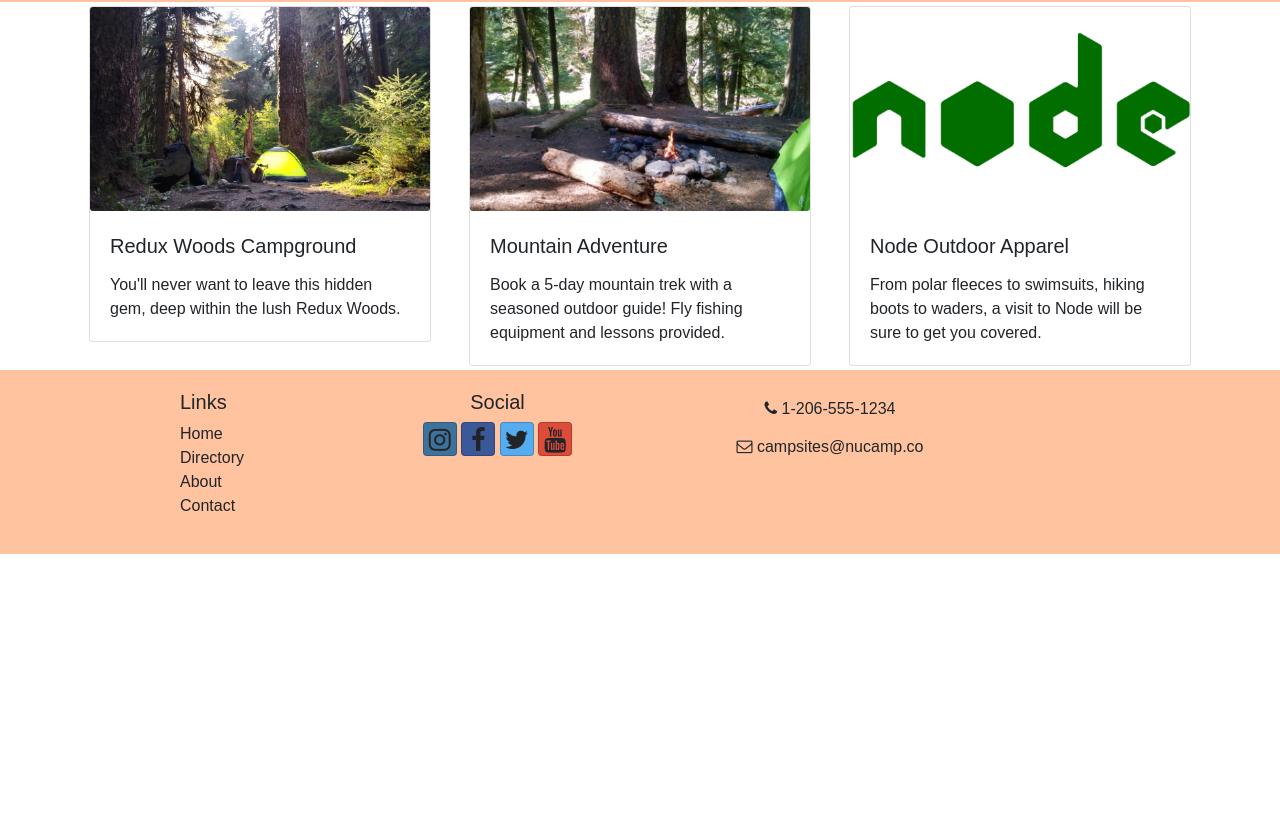
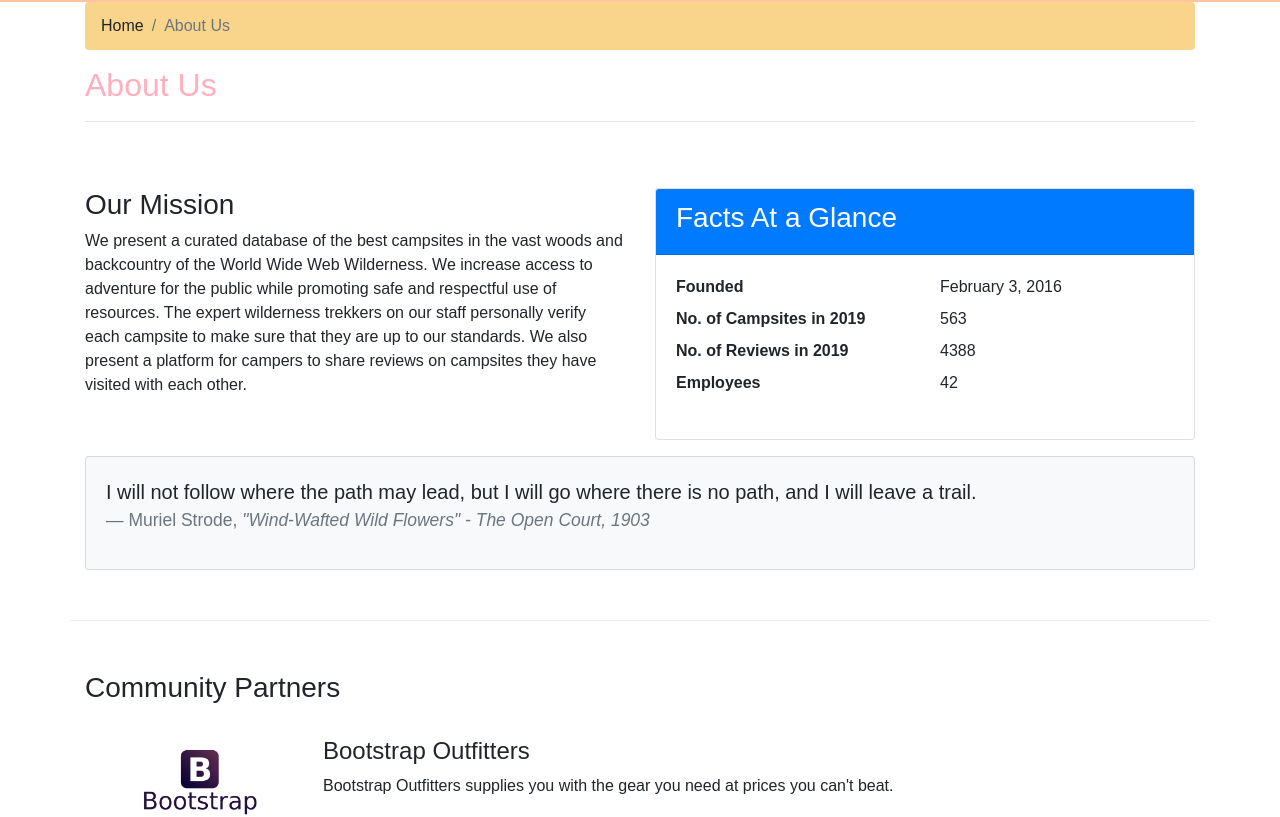
Before and after one commit to JoumanaLaude/nucamp-react-app, a React (Create React App) app: page /aboutus in a window 1280 px wide. Before the commit this address led to /home. Shown: the part 218-1035 px from the top of the page. Before the commit the page ends 800 px from the top, so only its background shows below. Built offline with nearby package versions, Linux system fonts and the light colour scheme; a web font is replaced by a local one.

Commit message:
Week 3 Workshop

```diff
--- /dev/null
+++ b/src/components/AboutComponent.js
@@ -0,0 +1,94 @@
+import React from 'react';
+import { Breadcrumb, BreadcrumbItem, Card, CardBody, CardHeader, Media } from 'reactstrap';
+import { Link } from 'react-router-dom';
+
+function RenderPartner({partner}) {
+    if (partner) {
+        return (
+            <React.Fragment>
+                <Media object src={partner.image} alt={partner.name} width="150" />
+                <Media body className="ml-5 mb-4">
+                    <Media heading>
+                        {partner.name}
+                    </Media>
+                    {partner.description}
+                </Media>
+            </React.Fragment>
+        );
+    }
+    return <div />;
+}
+
+function About(props) {
+
+    const partners = props.partners.map(partner => {
+        return (
+            <Media tag="li" key={partner.id}>
+                <RenderPartner partner={partner} />
+            </Media>
+        );
+    });
+
+    return (
+        <div className="container">
+            <div className="row">
+                <div className="col">
+                    <Breadcrumb>
+                        <BreadcrumbItem><Link to="/home">Home</Link></BreadcrumbItem>
+                        <BreadcrumbItem active>About Us</BreadcrumbItem>
+                    </Breadcrumb>
+                    <h2>About Us</h2>
+                    <hr />
+                </div>
+            </div>
+            <div className="row row-content">
+                <div className="col-sm-6">
+                    <h3>Our Mission</h3>
+                    <p>We present a curated database of the best campsites in the vast woods and backcountry of the World Wide Web Wilderness. We increase access to adventure for the public while promoting safe and respectful use of resources. The expert wilderness trekkers on our staff personally verify each campsite to make sure that they are up to our standards. We also present a platform for campers to share reviews on campsites they have visited with each other.</p>
+                </div>
+                <div className="col-sm-6">
+                    <Card>
+                        <CardHeader className="bg-primary text-white"><h3>Facts At a Glance</h3></CardHeader>
+                        <CardBody>
+                            <dl className="row">
+                                <dt className="col-6">Founded</dt>
+                                <dd className="col-6">February 3, 2016</dd>
+                                <dt className="col-6">No. of Campsites in 2019</dt>
+                                <dd className="col-6">563</dd>
+                                <dt className="col-6">No. of Reviews in 2019</dt>
+                                <dd className="col-6">4388</dd>
+                                <dt className="col-6">Employees</dt>
+                                <dd className="col-6">42</dd>
+                            </dl>
+                        </CardBody>
+                    </Card>
+                </div>
+                <div className="col">
+                    <Card className="bg-light mt-3">
+                        <CardBody>
+                            <blockquote className="blockquote">
+                                <p className="mb-0">I will not follow where the path may lead, but I will go where there is no path, and I will leave a trail.</p>
+                                <footer className="blockquote-footer">Muriel Strode,{' '}
+                                    <cite title="Source Title">"Wind-Wafted Wild Flowers" -
+                                        The Open Court, 1903</cite>
+                                </footer>
+                            </blockquote>
+                        </CardBody>
+                    </Card>
+                </div>
+            </div>
+            <div className="row row-content">
+                <div className="col-12">
+                    <h3>Community Partners</h3>
+                </div>
+                <div className="col mt-4">
+                    <Media list>
+                        {partners}
+                    </Media>
+                </div>
+            </div>
+        </div>
+    );
+}
+
+export default About;
--- a/src/components/CampsiteInfoComponent.js
+++ b/src/components/CampsiteInfoComponent.js
@@ -1,5 +1,5 @@
 import React from 'react';
-import { Card, CardImg, CardText, CardBody, CardTitle, Breadcrumb, BreadcrumbItem } from 'reactstrap';
+import { Card, CardImg, CardText, CardBody, Breadcrumb, BreadcrumbItem } from 'reactstrap';
 import { Link } from 'react-router-dom';
 
 function RenderCampsite({ campsite }) {
--- a/src/components/MainComponent.js
+++ b/src/components/MainComponent.js
@@ -5,6 +5,7 @@
 import Footer from './FooterComponent';
 import Home from './HomeComponent';
 import Contact from './ContactComponent';
+import About from './AboutComponent';
 import { Switch, Route, Redirect } from 'react-router-dom';
 import { CAMPSITES } from '../shared/campsites';
 import { COMMENTS } from '../shared/comments';
@@ -35,6 +36,12 @@
             );
         }
 
+        const AboutUs = () => {
+            return (
+                <About partners={this.state.partners} />
+            );
+        }
+
         const CampsiteWithId = ({match}) => {
             return (
                 <CampsiteInfo
@@ -52,6 +59,7 @@
                     <Route exact path='/directory' render={() =>
                     <Directory campsites={this.state.campsites} />} />
                     <Route path='/directory/:campsiteId' component={CampsiteWithId} />
+                    <Route exact path='/aboutus' component={AboutUs} />
                     <Route exact path='/contactus' component={Contact} />
                     <Redirect to='/home' />
                     />} />
```
